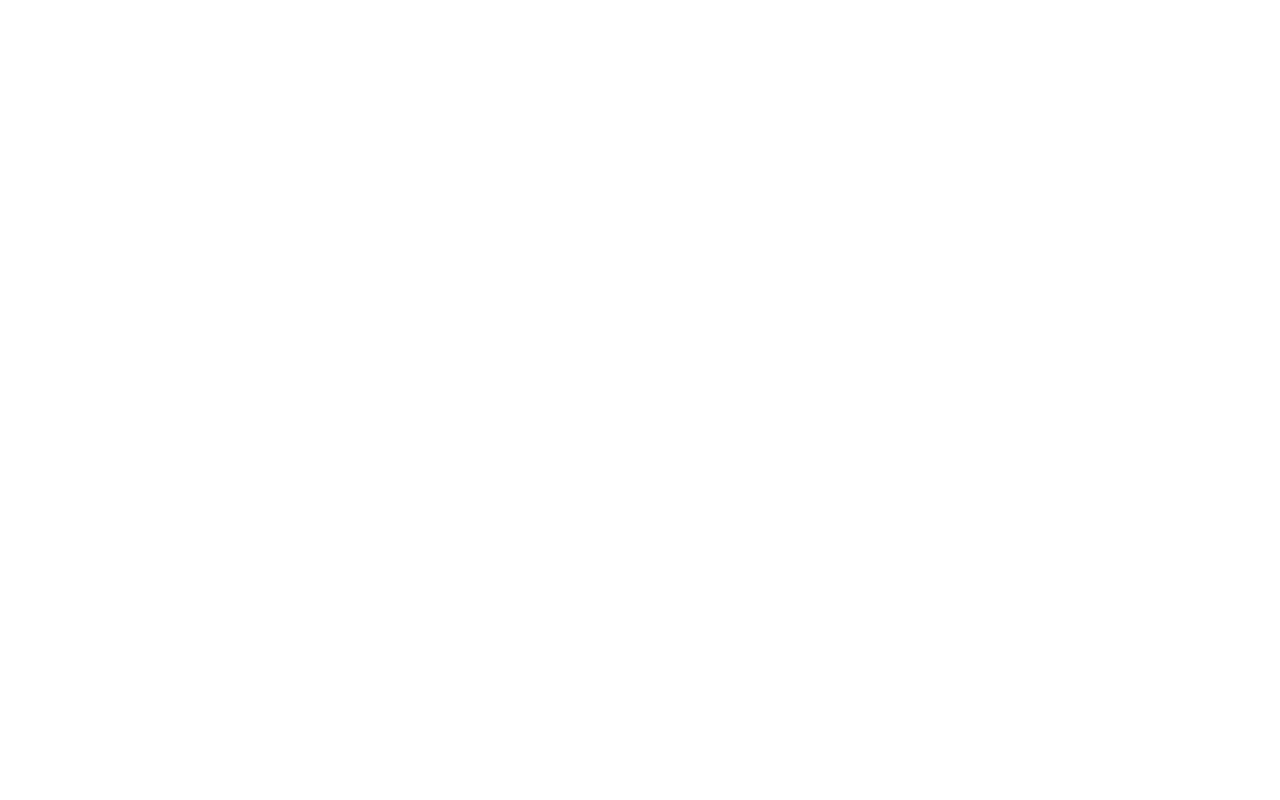
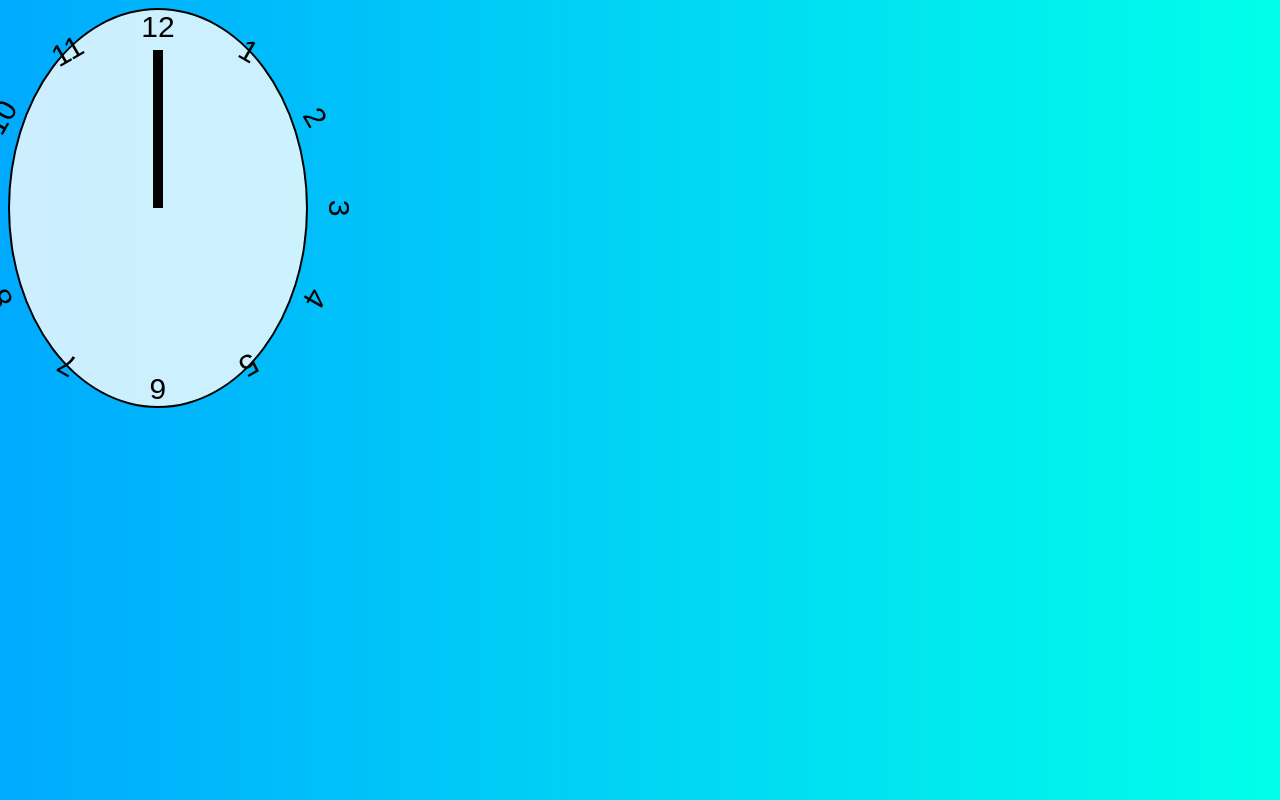
Before and after one commit to jaysgithubrepos/javascript-clock, a plain HTML site: page index.html in a window 1280 px wide. Drawn offline with Linux system fonts and the light colour scheme.

Commit message:
done changes index.css and index.html

```diff
--- a/index.css
+++ b/index.css
@@ -0,0 +1,72 @@
+*, *::after, *::before{
+box-sizing: border-box;
+font-family: Gotham Rounded,sans-serif;
+}
+body{
+background: linear-gradient(to right,hsl(200,100%,50%),hsl(175,100%,50%));
+}
+.clock{
+    width: 300px;
+    height:300px;
+    background-color: rgba(255, 255,255, .8);
+    border-radius: 50%;
+    border: 2px solid black;
+    position: relative;
+    justify-content: center;
+    align-items: center;
+    min-height: 50vh;
+
+}
+.clock .number{
+    --rotation:0;
+    position: absolute;
+    width:100%;
+    height:100%;
+    text-align: center;
+    transform: rotate(var(--rotation));
+    font-size:30px;
+
+}
+.clock .number1{
+    --rotation: 30deg;
+}
+.clock .number2{
+    --rotation: 60deg;
+}
+.clock .number3{
+    --rotation: 90deg;
+}
+.clock .number4{
+    --rotation: 120deg;
+}
+.clock .number5{
+    --rotation: 150deg;
+}
+.clock .number6{
+    --rotation: 180deg;
+}
+.clock .number7{
+    --rotation: 210deg;
+}
+.clock .number8{
+    --rotation: 240deg;
+}
+.clock .number9{
+    --rotation: 270deg;
+}
+.clock .number10{
+    --rotation: 300deg;
+}
+.clock .number11{
+    --rotation:330deg;
+}
+.clock .hand {
+    --rotation:0;
+    position: absolute;
+    bottom:50%;
+    left:50%;
+    width:10px;
+    height:40%;
+    background-color:black;
+    transform:translateX(-50%) rotate(var(--rotation));
+}
--- a/index.html
+++ b/index.html
@@ -5,10 +5,35 @@
     <meta http-equiv="X-UA-Compatible" content="IE=edge">
     <meta name="viewport" content="width=device-width, initial-scale=1.0">
     <title>Document</title>
-    <link href="index.css"></link>
+    <link href="index.css" rel="stylesheet"></link>
     <script src="app.js"></script>
 </head>
 <body>
+    <div class="clock">
+        <div class="hand hour"></div>
+        <div class="hand minute"></div>
+        <div class="hand second"></div>
+
+        <div class="number number1">1</div>
+        <div class="number number2">2</div>
+        <div class="number number3">3</div>
+        <div class="number number4">4</div>
+        <div class="number number5">5</div>
+        <div class="number number6">6</div>
+        <div class="number number7">7</div>
+        <div class="number number8">8</div>
+        <div class="number number9">9</div>
+        <div class="number number10">10</div>
+        <div class="number number11">11</div>
+        <div class="number number12">12</div>
+
+
+
+
+
+
+
+    </div>
 
 </body>
 </html>
```
